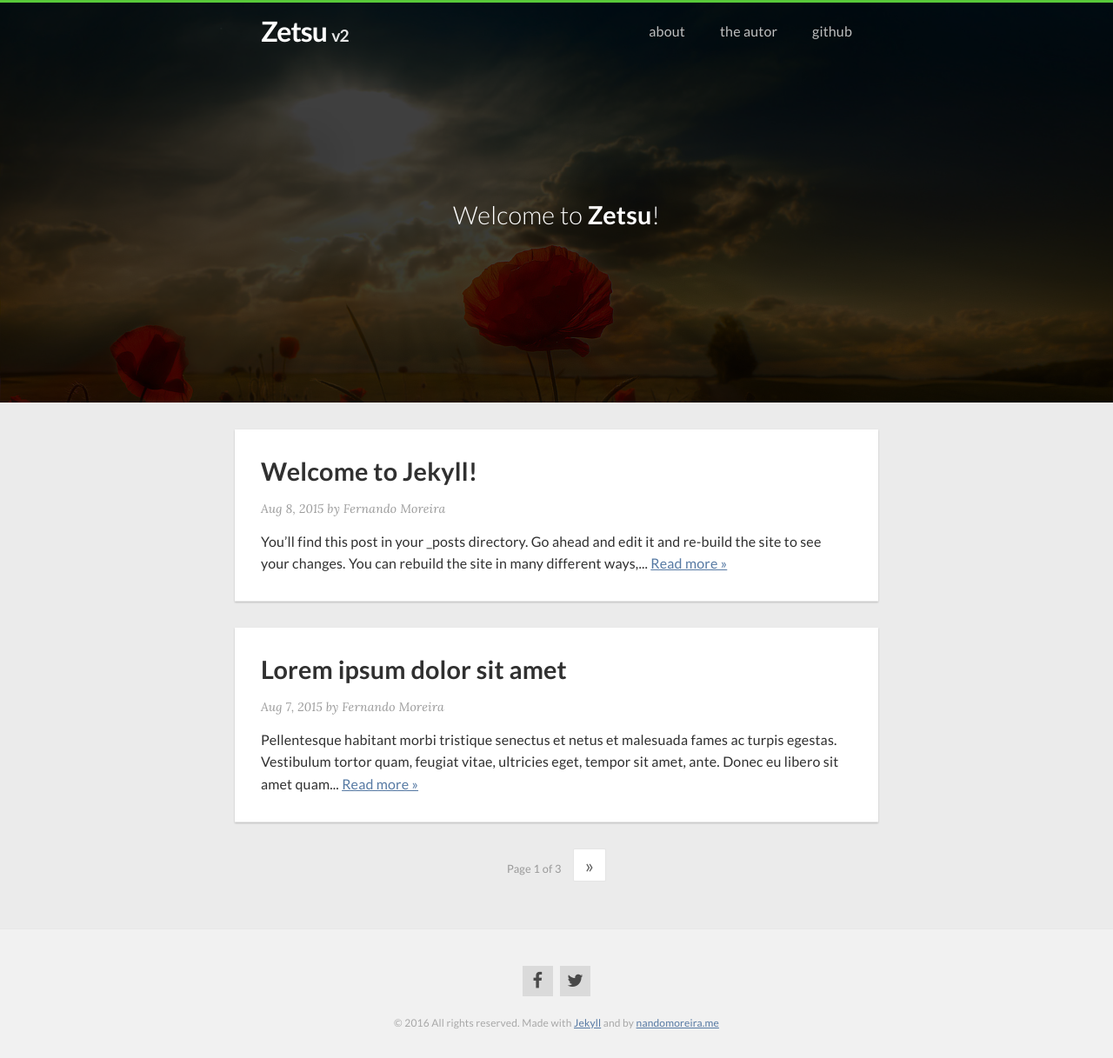
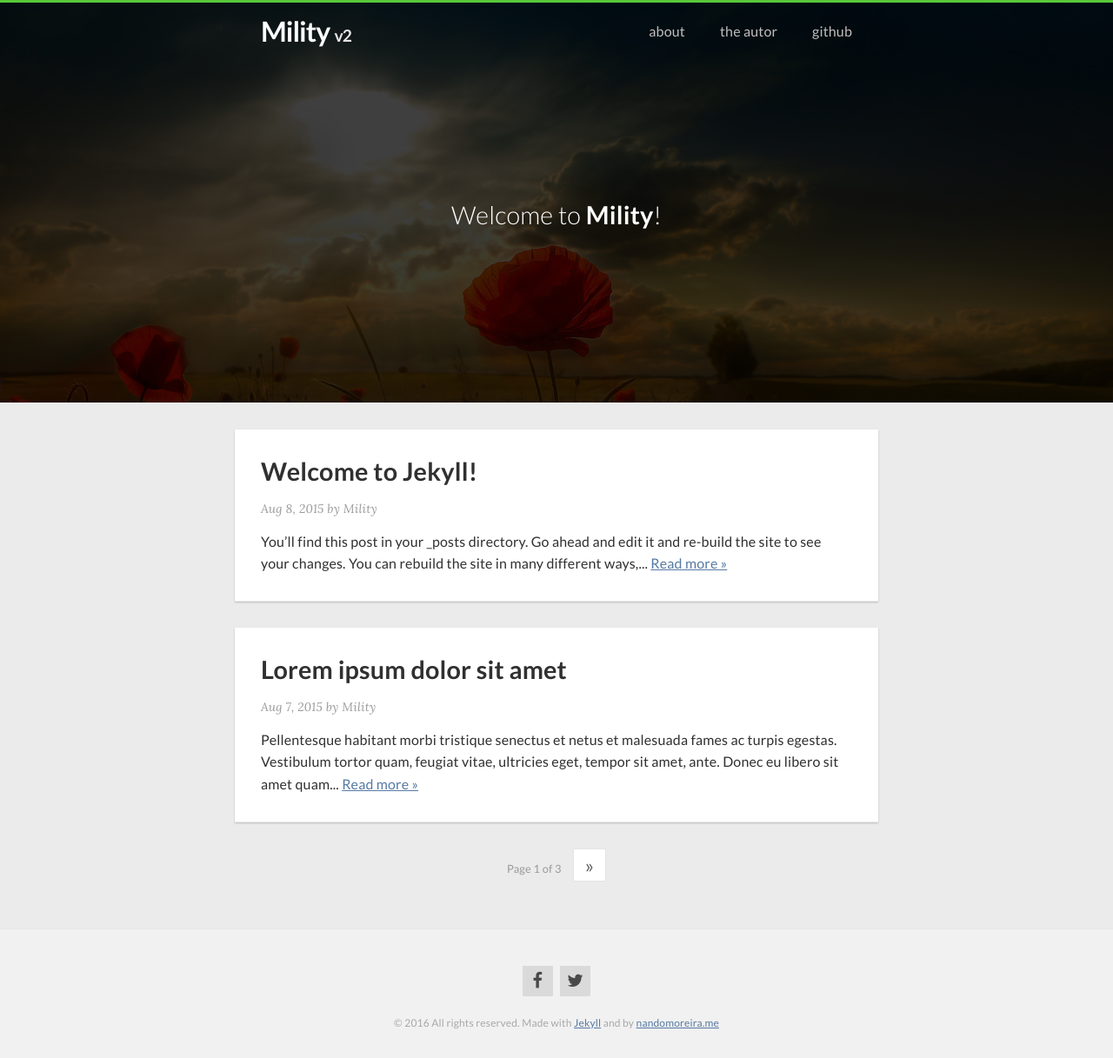
Before and after one commit to Mility/Mility.github.io, a Jekyll site: the page built from index.html, in a window 1280 px wide. Shown: the whole page at 87% size. Built offline with Jekyll 4.4.1, drawn with Linux system fonts in a browser that asks for light colours; nearby versions of some CDN libraries; the list of posts is cut into pages by our own code.

Commit message:
Update _config.yml

```diff
--- a/_config.yml
+++ b/_config.yml
@@ -1,19 +1,19 @@
 # Site settings
-title: Zetsu
+title: Mility
 email: zetsu@domain.com
 description: Um lindo tema feito para jekyll e com o <3
-baseurl: "/zetsu"
-url: "http://nandomoreira.me"
+baseurl: ""
+url: "http://mility.github.io/"
 
 author:
-  name     : 'Fernando Moreira'
-  email    : hi@nandomoreira.me
-  url      : http://nandomoreira.me
-  facebook : http://facebook.com/fernando.dev
-  twitter  : http://twitter.com/nandomoreirame
+  name     : 'Mility'
+  email    : zhangmingju1992@foxmail.com
+  url      : http://mility.github.io/
+  #facebook : http://facebook.com/fernando.dev
+  #twitter  : http://twitter.com/nandomoreirame
 
-github: https://github.com/nandomoreirame/zetsu
-disqus_shortname: "fernandomoreira"
+github: https://github.com/Mility
+disqus_shortname: "Mility"
 google_analytics: UA-52446115-1
 
 paginate: 2
```
